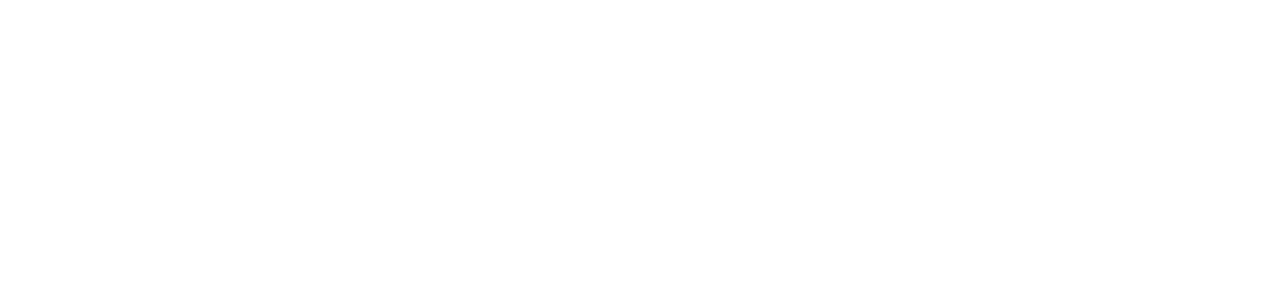
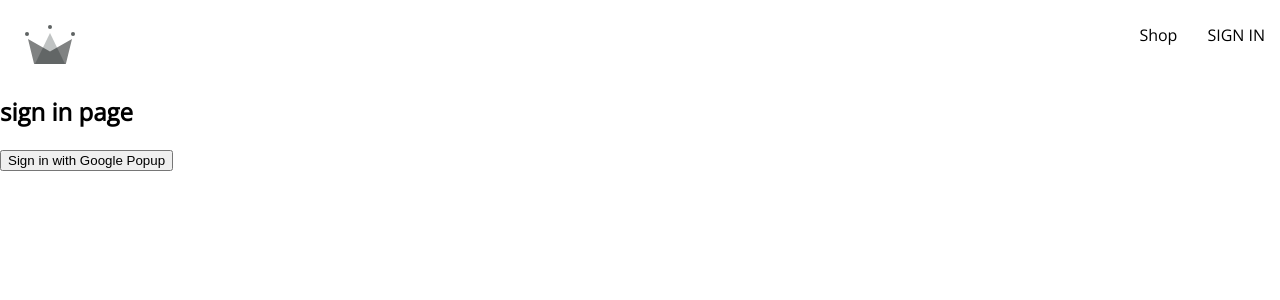
Before and after one commit to Mougily/e-commerce-app, a React (Create React App) app: page /sign-in in a window 1280 px wide. Before the commit this address had no page. Shown: the top 300 px of the page. Built offline with nearby package versions, Linux system fonts and the light colour scheme.

Commit message:
Firebase initialised and added to project for Google sign in

```diff
--- a/src/App.js
+++ b/src/App.js
@@ -1,7 +1,7 @@
 import Home from "./routes/home/home.component";
 import { Route, Routes } from "react-router-dom";
 import Navigation from "./routes/navigation/navigation.component";
-
+import SignIn from "./routes/sign-in/sign-in.component";
 
 const Shop = () => {
   return (<h1>this is the Shop</h1>)
@@ -12,8 +12,9 @@ function App() {
   return (
     <Routes>
       <Route path="/" element={<Navigation />}>
-        <Route path='/shop' element={<Shop/>}></Route>
+        <Route path='/shop' element={<Shop/>}/>
         <Route index element={<Home />} />
+        <Route path='/sign-in' element={<SignIn/>}/>
       </Route>
     </Routes>
   );
--- a/src/routes/navigation/navigation.component.jsx
+++ b/src/routes/navigation/navigation.component.jsx
@@ -9,6 +9,7 @@ const Navigation = () => {
          <Link className='logo-container'to='/'><CrwnLogo className='logo'/></Link>
           <div className='nav-links-container'>
            <Link className='nav-link' to='/shop'>Shop</Link>
+           <Link className='nav-link' to='/sign-in' >SIGN IN</Link>
           </div>
         </div>
         <Outlet/>
--- /dev/null
+++ b/src/routes/sign-in/sign-in.component.jsx
@@ -0,0 +1,17 @@
+import { signInWithGooglePopup } from "../../utils/firebase/firebase.utils";
+
+
+const SignIn = () => {
+    const logGoogleUser = async () => {
+        const response = await signInWithGooglePopup();
+        console.log(response)
+    }
+    return (
+        <div>
+            <h2>sign in page</h2>
+            <button onClick={logGoogleUser}>Sign in with Google Popup</button>
+        </div>
+    )
+}
+
+export default SignIn;
--- /dev/null
+++ b/src/utils/firebase/firebase.utils.js
@@ -0,0 +1,24 @@
+import {initializeApp} from 'firebase/app';
+import {getAuth,
+signInWithPopup, GoogleAuthProvider} from 'firebase/auth'
+
+const firebaseConfig = {
+    apiKey: "AIzaSyAUzUTMyCjI5YfGMbsdAD5xljoafQfik3Y",
+    authDomain: "e-commerce-store-db-a52ac.firebaseapp.com",
+    projectId: "e-commerce-store-db-a52ac",
+    storageBucket: "e-commerce-store-db-a52ac.appspot.com",
+    messagingSenderId: "859565789819",
+    appId: "1:859565789819:web:e2d2d15bb88f3732f688de"
+  };
+
+  // Initialize Firebase
+  const app = initializeApp(firebaseConfig);
+
+const provider = new GoogleAuthProvider();
+
+provider.setCustomParameters({
+    prompt: "select_account"
+});
+
+export const auth = getAuth();
+export const signInWithGooglePopup = () => signInWithPopup(auth, provider);
```
